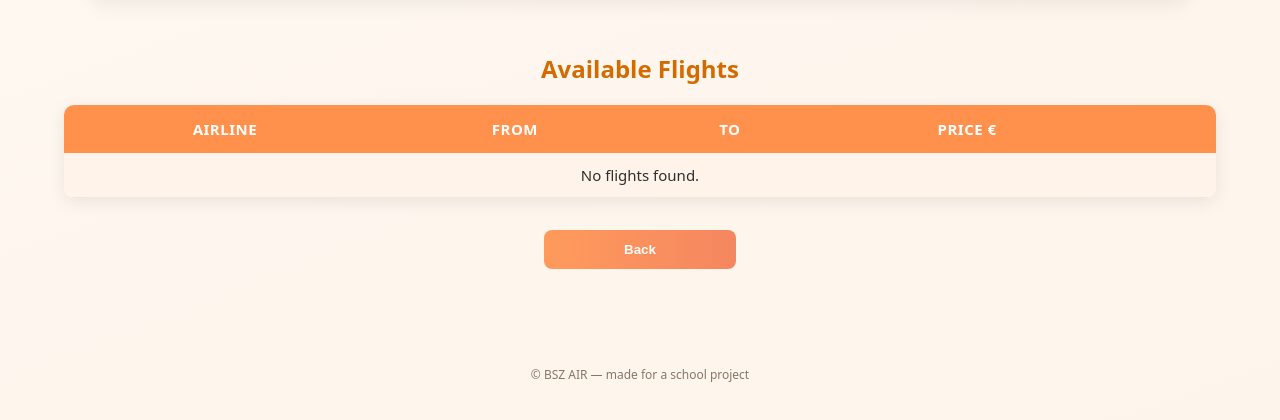
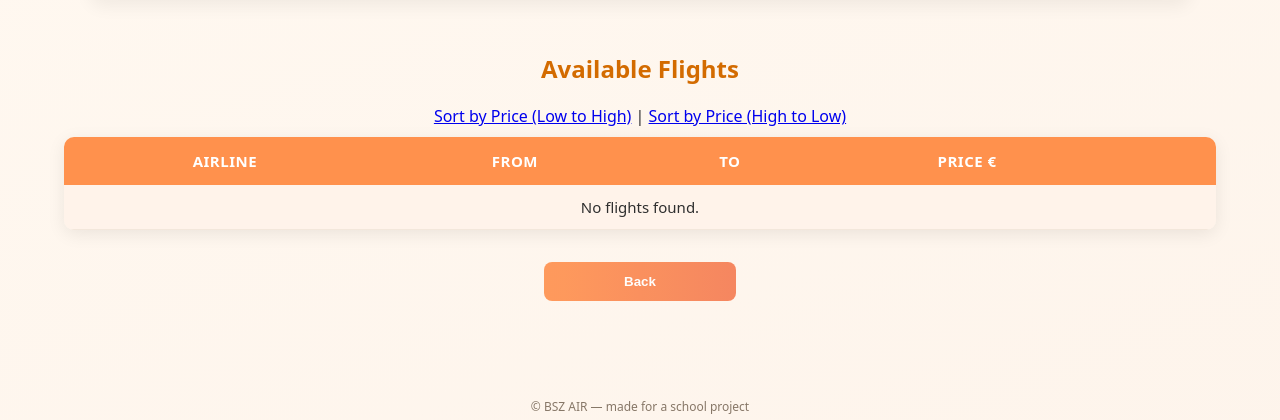
Before and after one commit to jvwb0/Flight-booking, a PHP site: page /results.php in a window 1280 px wide. Shown: the part 72-492 px from the top of the page. Run offline with PHP 8.4, Linux system fonts and the light colour scheme; data comes from the database, SQL or seed files in the repository.

Commit message:
- reimplimented the desc and asc orderby function

```diff
--- a/Project/Views/results.php
+++ b/Project/Views/results.php
@@ -55,6 +55,12 @@ $flights = $stmt->fetchAll(PDO::FETCH_ASSOC);
   <h1 class="title">Available Flights</h1>
 
   <main>
+    <div style="text-align:center; margin-bottom:10px;">
+      <?php
+        echo '<a href="results.php?from=' . $from . '&to=' . $to . '&sort=asc">Sort by Price (Low to High)</a> | ';
+        echo '<a href="results.php?from=' . $from . '&to=' . $to . '&sort=desc">Sort by Price (High to Low)</a>';
+      ?>
+    </div>
     <table class="results-table">
       <tr>
         <th>Airline</th>
```
